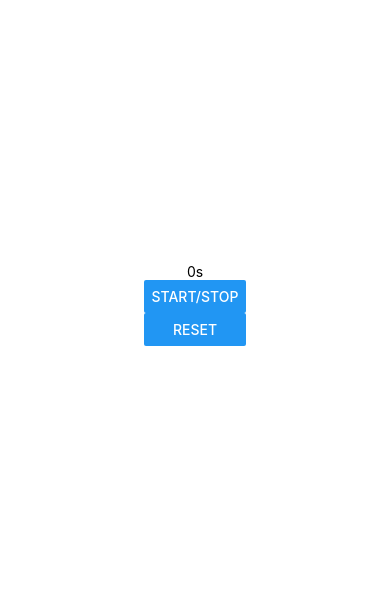
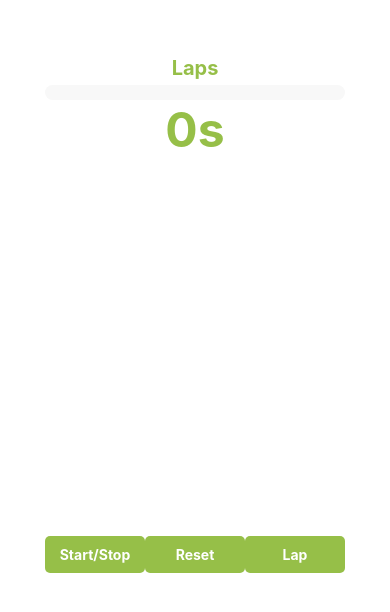
Before and after one commit to Shopify/eng-intern-assessment-react-native, a React Native app: screen / in a window 390 px wide. Shown: the part 118-730 px from the top of the page. Built offline with nearby package versions, Linux system fonts and the light colour scheme.

Commit message:
App aesthetics overhaul

```diff
--- a/App.tsx
+++ b/App.tsx
@@ -10,8 +10,17 @@ export default function App() {
   const [laps, setLaps] = useState<number[]>([]);
 
   const recordLap = () => {
-    setLaps([...laps, time]);
+    const newLaps = [...laps, time];
+    console.log("Recording lap:", newLaps); // Debug log
+    setLaps(newLaps);
   };
+
+  const handleReset = () => {
+    setTime(0);
+    setIsRunning(false);
+    setLaps([]);  // Clear the laps
+  };
+
   useEffect(() => {
     let interval: number | undefined;
 
@@ -28,19 +37,24 @@ export default function App() {
     };
   }, [isRunning]); // Dependence on isRunning to start/stop interval
 
-  return (
-    <View style={styles.container}>
-      <StopWatch time={time} laps={laps} />
-      <StopWatchButton setIsRunning={setIsRunning} setTime={setTime} recordLap={recordLap} />
-    </View>
-  );
+return (
+  <View style={styles.container}>
+    <StopWatch time={time} laps={laps} />
+    <StopWatchButton
+      setIsRunning={setIsRunning}
+      setTime={setTime}
+      recordLap={recordLap}
+      handleReset={handleReset}  // Pass this new reset function
+    />
+  </View>
+);
 
 }
 
 const styles = StyleSheet.create({
   container: {
     flex: 1,
-    justifyContent: 'center',
+    justifyContent: 'space-around', // This can be adjusted to 'space-between' or 'center'
     alignItems: 'center',
     backgroundColor: '#fff',
   },
--- a/src/StopWatch.tsx
+++ b/src/StopWatch.tsx
@@ -1,5 +1,5 @@
 import React from 'react';
-import { View, Text } from 'react-native';
+import { View, Text, ScrollView, Button, StyleSheet } from 'react-native';
 
 interface StopWatchProps {
   time: number;
@@ -8,12 +8,77 @@ interface StopWatchProps {
 
 export default function StopWatch({ time, laps }: StopWatchProps) {
   return (
-    <View>
-      {/* Display the current time in seconds */}
-      <Text>{time}s</Text>
-      {laps.map((lap, index) => (
-        <Text key={index}>Lap {index + 1}: {lap}s</Text> // Display each lap
-      ))}
+    <View style={styles.container}>
+    <Text style={styles.lapsTitle}>Laps</Text>
+      <ScrollView style={styles.lapsScrollContainer}>
+        {laps.length > 0 && (
+          <View style={styles.lapsContainer}>
+            {laps.map((lap, index) => (
+              <Text key={index} style={styles.lapText}>
+                Lap {index + 1}: {lap}s
+              </Text>
+            ))}
+          </View>
+        )}
+      </ScrollView>
+
+      <Text style={styles.timeText}>{time}s</Text>
     </View>
   );
 }
+
+//Styles for the stopwatch, laps box, laps and title
+
+const styles = StyleSheet.create({
+  container: {
+    display: 'flex',
+    justifyContent: 'center',
+    alignItems: 'center',
+    padding: 20,
+    backgroundColor: '#fff',
+  },
+  timeText: {
+    fontSize: 48,
+    fontWeight: 'bold',
+    marginBottom: 30,
+    color: '#96bf48',
+  },
+  lapsScrollContainer: {
+    width: 300,
+    maxHeight: 200,
+    padding: 10,
+    backgroundColor: '#f8f8f8',
+    borderRadius: 10,
+    paddingBottom: 5,
+  },
+  lapsContainer: {
+    justifyContent: 'flex-start',
+    backgroundColor: '#f8f8f8',
+    borderRadius: 10,
+    overflow: 'hidden',
+    marginBottom: 20,
+  },
+  lapText: {
+    fontSize: 20,
+    color: '#333',
+    borderBottomWidth: 1,
+    borderBottomColor: '#96bf48',
+    paddingTop: 10,
+    paddingBottom: 10,
+    backgroundColor: '#eef5eb',
+    marginLeft: 10,
+    marginRight: 10,
+  },
+  buttonsContainer: {
+    flexDirection: 'row',
+    justifyContent: 'space-around',
+    width: '100%',
+    marginTop: 5,
+  },
+  lapsTitle: {
+    fontSize: 20,
+    fontWeight: 'bold',
+    color: '#96bf48',
+    marginBottom: 5,
+  },
+});
--- a/src/StopWatchButton.tsx
+++ b/src/StopWatchButton.tsx
@@ -1,19 +1,47 @@
 import React from 'react';
-import { View, Button } from 'react-native';
+import { View, Button, TouchableOpacity, Text, StyleSheet } from 'react-native';
 
 interface StopWatchButtonProps {
   setIsRunning: React.Dispatch<React.SetStateAction<boolean>>;
   setTime: React.Dispatch<React.SetStateAction<number>>;
   recordLap: () => void;
+  handleReset: () => void;
 }
 
-export default function StopWatchButton({ setIsRunning, setTime }: StopWatchButtonProps) {
+export default function StopWatchButton({ setIsRunning, setTime, recordLap, handleReset }: StopWatchButtonProps) {
   return (
-    <View>
-      {/* Button to toggle the running state of the stopwatch */}
-      <Button title="Start/Stop" onPress={() => setIsRunning(prev => !prev)} />
-      {/* Button to reset the stopwatch time to 0 */}
-      <Button title="Reset" onPress={() => setTime(0)} />
+    <View style={styles.buttonContainer}>
+      <TouchableOpacity style={styles.button} onPress={() => setIsRunning(prev => !prev)}>
+        <Text style={styles.buttonText}>Start/Stop</Text>
+      </TouchableOpacity>
+      <TouchableOpacity style={styles.button} onPress={handleReset}>
+        <Text style={styles.buttonText}>Reset</Text>
+      </TouchableOpacity>
+      <TouchableOpacity style={styles.button} onPress={recordLap}>
+        <Text style={styles.buttonText}>Lap</Text>
+      </TouchableOpacity>
     </View>
   );
 }
+
+//Styles for the buttons
+
+const styles = StyleSheet.create({
+  buttonContainer: {
+    flexDirection: 'row',
+    justifyContent: 'space-around',
+    marginTop: 20,
+  },
+  button: {
+    backgroundColor: '#96bf48',
+    padding: 10,
+    borderRadius: 5,
+    width: 100,
+    alignItems: 'center',
+    justifyContent: 'center',
+  },
+  buttonText: {
+    color: 'white',
+    fontWeight: 'bold',
+  },
+});
--- a/tsconfig.json
+++ b/tsconfig.json
@@ -3,6 +3,5 @@
   "compilerOptions": {
     "strict": true,
     "jsx": "react",
-    "forceConsistentCasingInFileNames": true,
   }
 }
```
